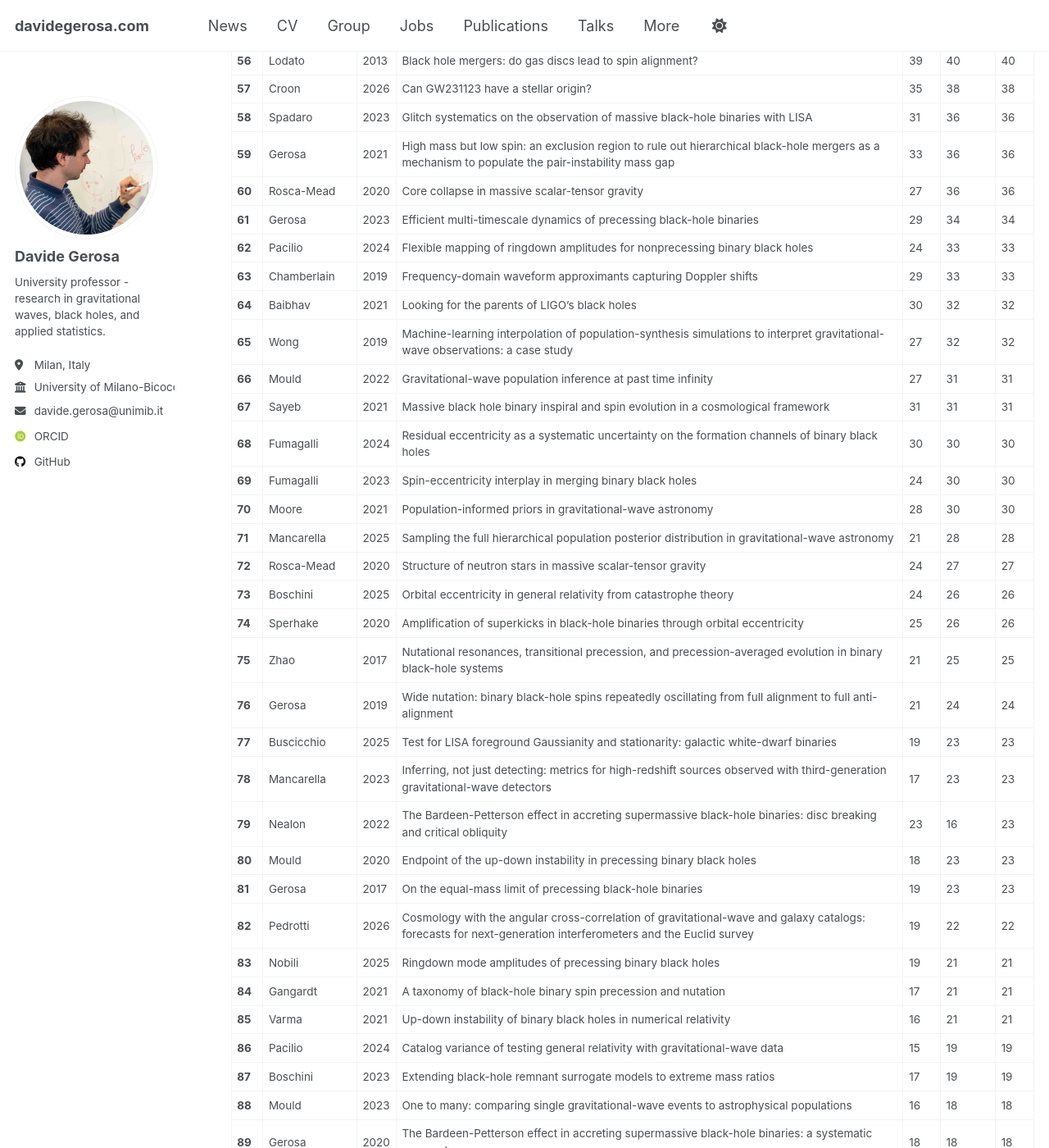
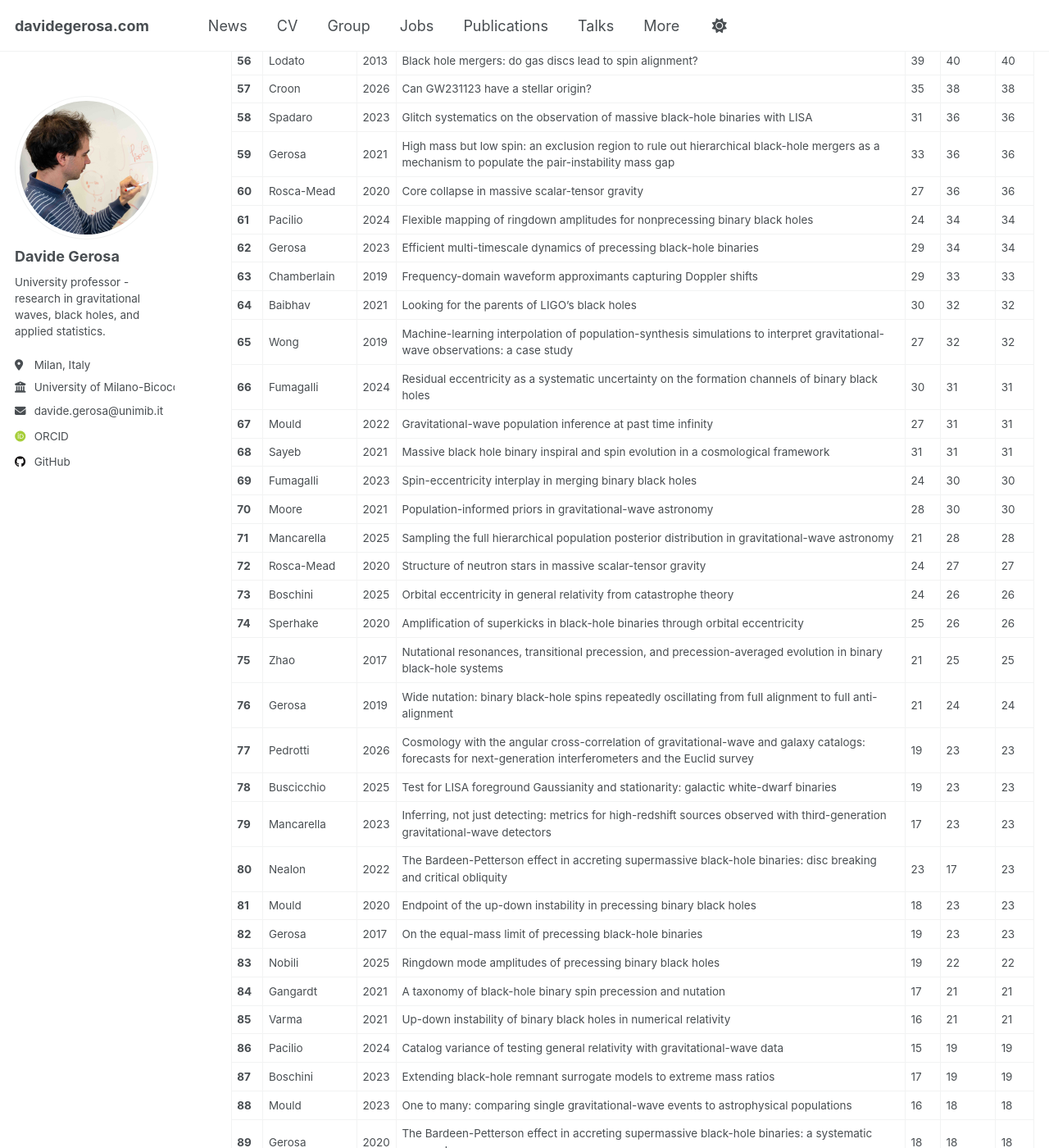
Before and after one commit to dgerosa/website, a Jekyll site: the page built from _pages/citations.md, in a window 1280 px wide and 1400 px high, scrolled down 2749 px. Shown: the whole window at 82% size. Built offline with Jekyll 4.4.1, drawn with Linux system fonts in a browser that asks for light colours; some web fonts are replaced; some of the changed text lies outside the part shown.

Commit message:
Website update from workflow

```diff
--- a/_pages/_citations.md
+++ b/_pages/_citations.md
@@ -69,14 +69,14 @@
 | **58** | Spadaro | 2023 | Glitch systematics on the observation of massive black-hole binaries with LISA | 31 | 36 | 36 |
 | **59** | Gerosa | 2021 | High mass but low spin: an exclusion region to rule out hierarchical black-hole mergers as a mechanism to populate the pair-instability mass gap | 33 | 36 | 36 |
 | **60** | Rosca-Mead | 2020 | Core collapse in massive scalar-tensor gravity | 27 | 36 | 36 |
-| **61** | Gerosa | 2023 | Efficient multi-timescale dynamics of precessing black-hole binaries | 29 | 34 | 34 |
-| **62** | Pacilio | 2024 | Flexible mapping of ringdown amplitudes for nonprecessing binary black holes | 24 | 33 | 33 |
+| **61** | Pacilio | 2024 | Flexible mapping of ringdown amplitudes for nonprecessing binary black holes | 24 | 34 | 34 |
+| **62** | Gerosa | 2023 | Efficient multi-timescale dynamics of precessing black-hole binaries | 29 | 34 | 34 |
 | **63** | Chamberlain | 2019 | Frequency-domain waveform approximants capturing Doppler shifts | 29 | 33 | 33 |
 | **64** | Baibhav | 2021 | Looking for the parents of LIGO's black holes | 30 | 32 | 32 |
 | **65** | Wong | 2019 | Machine-learning interpolation of population-synthesis simulations to interpret gravitational-wave observations: a case study | 27 | 32 | 32 |
-| **66** | Mould | 2022 | Gravitational-wave population inference at past time infinity | 27 | 31 | 31 |
-| **67** | Sayeb | 2021 | Massive black hole binary inspiral and spin evolution in a cosmological framework | 31 | 31 | 31 |
-| **68** | Fumagalli | 2024 | Residual eccentricity as a systematic uncertainty on the formation channels of binary black holes | 30 | 30 | 30 |
+| **66** | Fumagalli | 2024 | Residual eccentricity as a systematic uncertainty on the formation channels of binary black holes | 30 | 31 | 31 |
+| **67** | Mould | 2022 | Gravitational-wave population inference at past time infinity | 27 | 31 | 31 |
+| **68** | Sayeb | 2021 | Massive black hole binary inspiral and spin evolution in a cosmological framework | 31 | 31 | 31 |
 | **69** | Fumagalli | 2023 | Spin-eccentricity interplay in merging binary black holes | 24 | 30 | 30 |
 | **70** | Moore | 2021 | Population-informed priors in gravitational-wave astronomy | 28 | 30 | 30 |
 | **71** | Mancarella | 2025 | Sampling the full hierarchical population posterior distribution in gravitational-wave astronomy | 21 | 28 | 28 |
@@ -85,13 +85,13 @@
 | **74** | Sperhake | 2020 | Amplification of superkicks in black-hole binaries through orbital eccentricity | 25 | 26 | 26 |
 | **75** | Zhao | 2017 | Nutational resonances, transitional precession, and precession-averaged evolution in binary black-hole systems | 21 | 25 | 25 |
 | **76** | Gerosa | 2019 | Wide nutation: binary black-hole spins repeatedly oscillating from full alignment to full anti-alignment | 21 | 24 | 24 |
-| **77** | Buscicchio | 2025 | Test for LISA foreground Gaussianity and stationarity: galactic white-dwarf binaries | 19 | 23 | 23 |
-| **78** | Mancarella | 2023 | Inferring, not just detecting: metrics for high-redshift sources observed with third-generation gravitational-wave detectors | 17 | 23 | 23 |
-| **79** | Nealon | 2022 | The Bardeen-Petterson effect in accreting supermassive black-hole binaries: disc breaking and critical obliquity | 23 | 16 | 23 |
-| **80** | Mould | 2020 | Endpoint of the up-down instability in precessing binary black holes | 18 | 23 | 23 |
-| **81** | Gerosa | 2017 | On the equal-mass limit of precessing black-hole binaries | 19 | 23 | 23 |
-| **82** | Pedrotti | 2026 | Cosmology with the angular cross-correlation of gravitational-wave and galaxy catalogs: forecasts for next-generation interferometers and the Euclid survey | 19 | 22 | 22 |
-| **83** | Nobili | 2025 | Ringdown mode amplitudes of precessing binary black holes | 19 | 21 | 21 |
+| **77** | Pedrotti | 2026 | Cosmology with the angular cross-correlation of gravitational-wave and galaxy catalogs: forecasts for next-generation interferometers and the Euclid survey | 19 | 23 | 23 |
+| **78** | Buscicchio | 2025 | Test for LISA foreground Gaussianity and stationarity: galactic white-dwarf binaries | 19 | 23 | 23 |
+| **79** | Mancarella | 2023 | Inferring, not just detecting: metrics for high-redshift sources observed with third-generation gravitational-wave detectors | 17 | 23 | 23 |
+| **80** | Nealon | 2022 | The Bardeen-Petterson effect in accreting supermassive black-hole binaries: disc breaking and critical obliquity | 23 | 17 | 23 |
+| **81** | Mould | 2020 | Endpoint of the up-down instability in precessing binary black holes | 18 | 23 | 23 |
+| **82** | Gerosa | 2017 | On the equal-mass limit of precessing black-hole binaries | 19 | 23 | 23 |
+| **83** | Nobili | 2025 | Ringdown mode amplitudes of precessing binary black holes | 19 | 22 | 22 |
 | **84** | Gangardt | 2021 | A taxonomy of black-hole binary spin precession and nutation | 17 | 21 | 21 |
 | **85** | Varma | 2021 | Up-down instability of binary black holes in numerical relativity | 16 | 21 | 21 |
 | **86** | Pacilio | 2024 | Catalog variance of testing general relativity with gravitational-wave data | 15 | 19 | 19 |
```
Also changed, not shown: other parts of _pages/_citations.md (+15 -15 lines), _pages/_group.md (+1 -1 lines), _pages/_publications.md (+1 -1 lines), _pages/_talks.md (+1 -1 lines).
